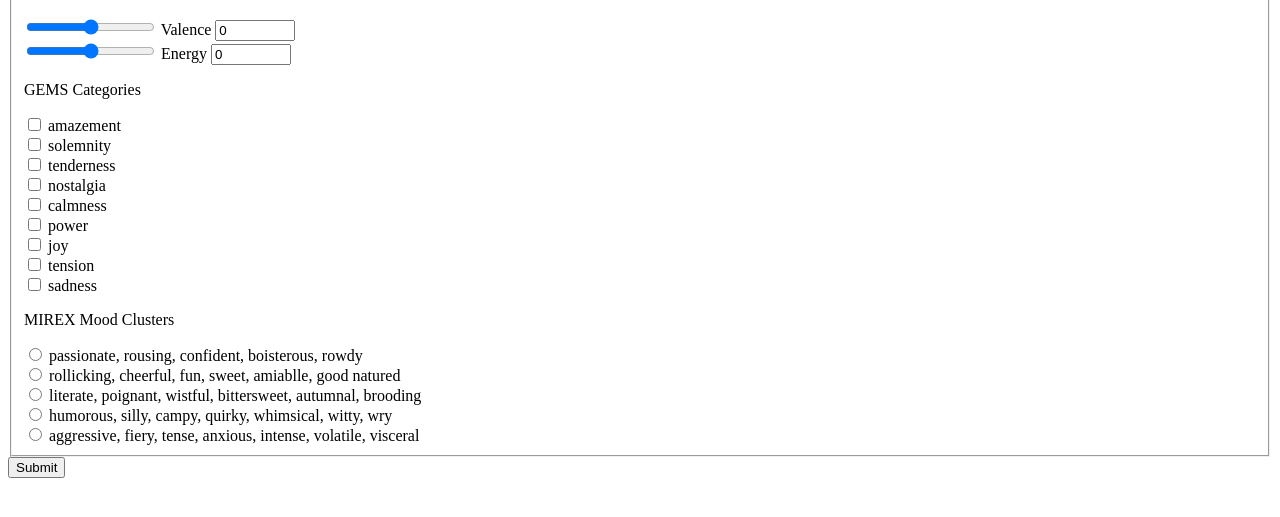
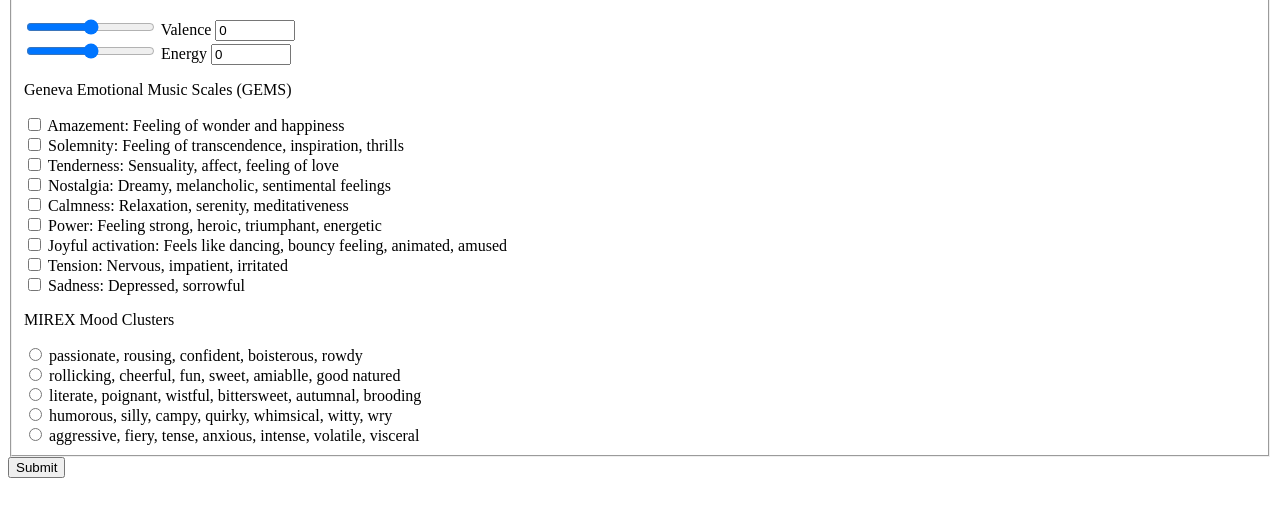
Before and after one commit to zjernst/spotifymir, a Django app: template annotations/templates/annotations/add.html in a window 1280 px wide. Shown: the part 102-619 px from the top of the page. Run offline with Django 4.2, Linux system fonts and the light colour scheme; the template is opened without the code that fills it, so the values that code supplies are empty.

Commit message:
add html

```diff
--- a/annotations/templates/annotations/add.html
+++ b/annotations/templates/annotations/add.html
@@ -21,50 +21,50 @@
 	<label for="energy">Energy</label>
 	<input type="number" name="amount_energy" min="-1" max="1" step="0.01" value="0" oninput="this.form.range_energy.value=this.value">
 
-	<div><p>GEMS Categories</p>
-		<input type="checkbox" name="amazement" value=True>
-		<label for="amazement">amazement</label><br>
+	<div><p>Geneva Emotional Music Scales (GEMS)</p>
+		<input type="checkbox" id="amazement" name="amazement" value=True>
+		<label for="amazement">Amazement: Feeling of wonder and happiness</label><br>
 
-		<input type="checkbox" name="solemnity" value=True>
-		<label for="solemnity">solemnity</label><br>
+		<input type="checkbox" id="solemnity" name="solemnity" value=True>
+		<label for="solemnity">Solemnity: Feeling of transcendence, inspiration, thrills</label><br>
 
-		<input type="checkbox" name="tenderness" value="True">
-		<label for="tenderness">tenderness</label><br>
+		<input type="checkbox" id="tenderness" name="tenderness" value="True">
+		<label for="tenderness">Tenderness: Sensuality, affect, feeling of love</label><br>
 
-		<input type="checkbox" name="nostalgia" value="True">
-		<label for="nostalgia">nostalgia</label><br>
+		<input type="checkbox" id="nostalgia" name="nostalgia" value="True">
+		<label for="nostalgia">Nostalgia: Dreamy, melancholic, sentimental feelings</label><br>
 
-		<input type="checkbox" name="calmness" value="True">
-		<label for="calmness">calmness</label><br>
+		<input type="checkbox" id="calmness" name="calmness" value="True">
+		<label for="calmness">Calmness: Relaxation, serenity, meditativeness</label><br>
 
-		<input type="checkbox" name="power" value="True">
-		<label for="power">power</label><br>
+		<input type="checkbox" id="power" name="power" value="True">
+		<label for="power">Power: Feeling strong, heroic, triumphant, energetic</label><br>
 
-		<input type="checkbox" name="joy" value="True">
-		<label for="joy">joy</label><br>
+		<input type="checkbox" id="joy" name="joy" value="True">
+		<label for="joy">Joyful activation: Feels like dancing, bouncy feeling, animated, amused</label><br>
 
-		<input type="checkbox" name="tension" value="True">
-		<label for="tension">tension</label><br>
+		<input type="checkbox" id="tension" name="tension" value="True">
+		<label for="tension">Tension: Nervous, impatient, irritated</label><br>
 
-		<input type="checkbox" name="sadness" value="True">
-		<label for="sadness">sadness</label><br>
+		<input type="checkbox" id="sadness" name="sadness" value="True">
+		<label for="sadness">Sadness: Depressed, sorrowful</label><br>
 	</div>
 
 	<div>
 		<p>MIREX Mood Clusters</p>
-		<input type="radio" name="mirex" value=1>
+		<input type="radio" id="passionate" name="mirex" value=1>
 		<label for="passionate">passionate, rousing, confident, boisterous, rowdy</label><br>
 
-		<input type="radio" name="mirex" value=2>
+		<input type="radio" id="cheerful" name="mirex" value=2>
 		<label for="cheerful">rollicking, cheerful, fun, sweet, amiablle, good natured</label><br>
 
-		<input type="radio" name="mirex" value=3>
+		<input type="radio" id="bittersweet" name="mirex" value=3>
 		<label for="bittersweet">literate, poignant, wistful, bittersweet, autumnal, brooding</label><br>
 
-		<input type="radio" name="mirex" value=4>
+		<input type="radio" id="humorous" name="mirex" value=4>
 		<label for="humorous">humorous, silly, campy, quirky, whimsical, witty, wry</label><br>
 
-		<input type="radio" name="mirex" value=5>
+		<input type="radio" id="aggressive" name="mirex" value=5>
 		<label for="aggressive">aggressive, fiery, tense, anxious, intense, volatile, visceral</label>
 	</div>
 </fieldset>
```
